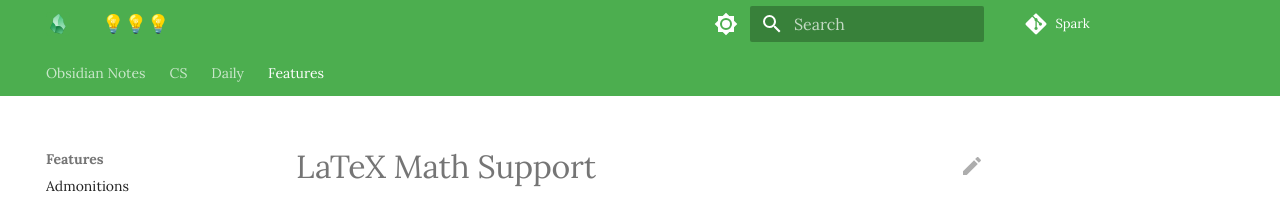
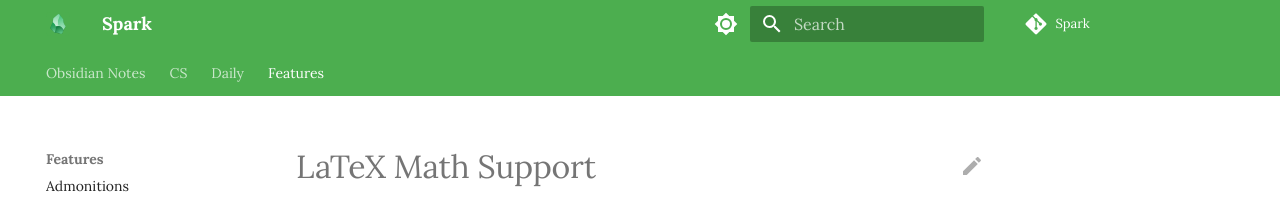
Before and after one commit to Atticuszz/Spark, an MkDocs documentation site: the page built from docs/Features/LaTeX Math Support.md, in a window 1280 px wide. Shown: the top 204 px of the page. Built offline with MkDocs 1.6.1 and Material for MkDocs 9.7.7, drawn with Linux system fonts in a browser that asks for light colours; a script that is not in the unit is left out; comment, search, counter and statistics services are not loaded.

Commit message:
Update mkdocs.yml

```diff
--- a/mkdocs.yml
+++ b/mkdocs.yml
@@ -1,7 +1,7 @@
 # Copyright (c) 2016-2024 Atticus Zhou <zhouge1831@gmail.com>
 
 # Project information
-site_name: 💡💡💡
+site_name: Spark
 site_url: https://atticuszz.github.io/Spark
 
 # Repository
```
